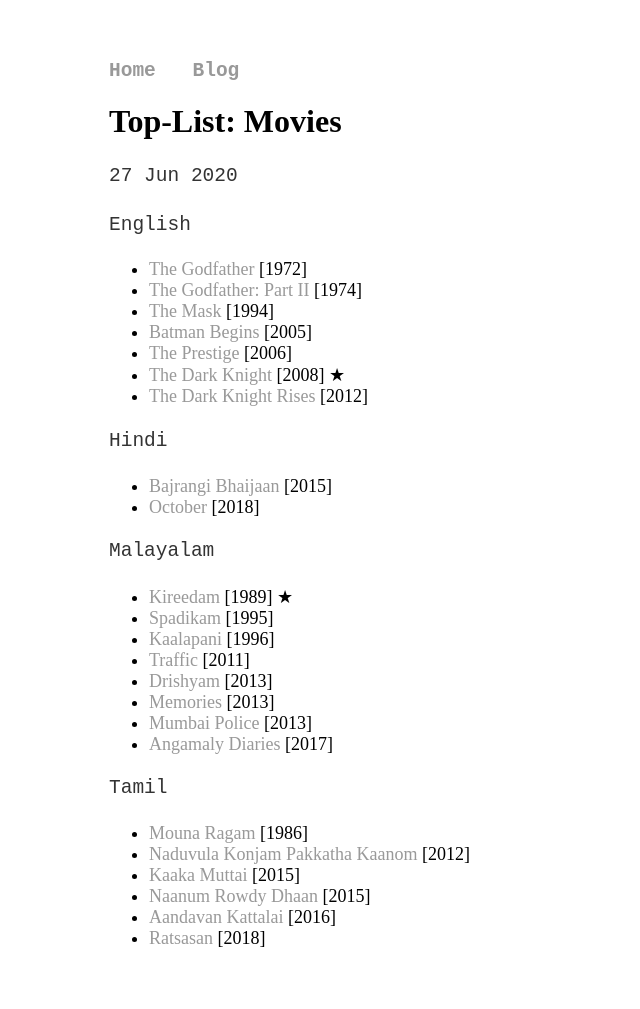
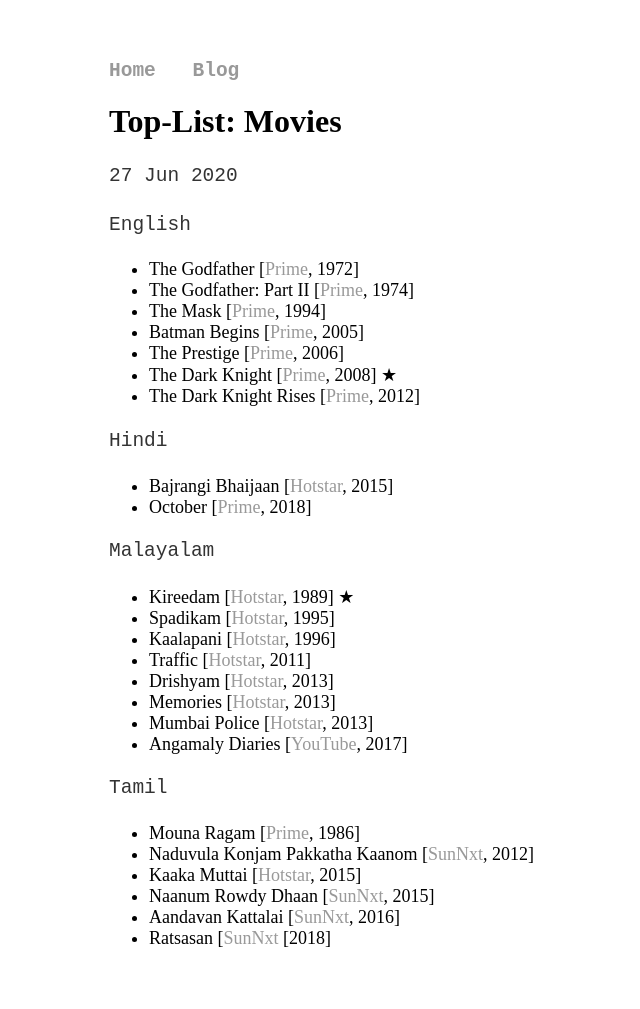
Before and after one commit to joe019/joe019.github.io, a Jekyll site: the page built from _posts/2020-06-27-movies.md, in a window 1280 px wide. Shown: the whole page, without its empty margins (51-691 px from the left). Built offline with Jekyll 4.4.1, drawn with Linux system fonts in a browser that asks for light colours.

Commit message:
Restructuring

```diff
--- a/_posts/2020-06-27-movies.md
+++ b/_posts/2020-06-27-movies.md
@@ -5,32 +5,32 @@
 ---
 
 English
-* [The Godfather](https://www.primevideo.com/detail/0KZWS1PUOY12ZSOC1ENY7F2COB) [1972]
-* [The Godfather: Part II](https://www.primevideo.com/detail/0M29QHEWWF4FRHWY7WUQ4M0RVF) [1974]
-* [The Mask](https://www.primevideo.com/detail/0QKB4HLAYWYYJ7IZJYO0GSXWEJ) [1994]
-* [Batman Begins](https://www.primevideo.com/detail/0P9EP6QWO8S60WBB7030KAV4Z7) [2005]
-* [The Prestige](https://www.primevideo.com/detail/0NHF8XHW3MHY857TGPSWTYCXTI) [2006]
-* [The Dark Knight](https://www.primevideo.com/detail/0QSTXR0EXWWYI4D3UGMLFM4A0Q) [2008] &#9733;
-* [The Dark Knight Rises](https://www.primevideo.com/detail/0HX4ZJ73JRAEWPVUE5ZA7ALIIX) [2012]
+* The Godfather [[Prime](https://www.primevideo.com/detail/0KZWS1PUOY12ZSOC1ENY7F2COB), 1972]
+* The Godfather: Part II [[Prime](https://www.primevideo.com/detail/0M29QHEWWF4FRHWY7WUQ4M0RVF), 1974]
+* The Mask [[Prime](https://www.primevideo.com/detail/0QKB4HLAYWYYJ7IZJYO0GSXWEJ), 1994]
+* Batman Begins [[Prime](https://www.primevideo.com/detail/0P9EP6QWO8S60WBB7030KAV4Z7), 2005]
+* The Prestige [[Prime](https://www.primevideo.com/detail/0NHF8XHW3MHY857TGPSWTYCXTI), 2006]
+* The Dark Knight [[Prime](https://www.primevideo.com/detail/0QSTXR0EXWWYI4D3UGMLFM4A0Q), 2008] &#9733;
+* The Dark Knight Rises [[Prime](https://www.primevideo.com/detail/0HX4ZJ73JRAEWPVUE5ZA7ALIIX), 2012]
 
 Hindi
-* [Bajrangi Bhaijaan](https://www.hotstar.com/in/movies/bajrangi-bhaijaan/1000071777) [2015]
-* [October](https://www.primevideo.com/detail/0KVOW5B1SGGC67U9R3BX2F7KXB) [2018]
+* Bajrangi Bhaijaan [[Hotstar](https://www.hotstar.com/in/movies/bajrangi-bhaijaan/1000071777), 2015]
+* October [[Prime](https://www.primevideo.com/detail/0KVOW5B1SGGC67U9R3BX2F7KXB), 2018]
 
 Malayalam
-* [Kireedam](https://www.hotstar.com/in/movies/kireedam/1000110732) [1989] &#9733;
-* [Spadikam](https://www.hotstar.com/in/movies/spadikam/1000160352) [1995]
-* [Kaalapani](https://www.hotstar.com/in/movies/kaalapani/1000151810) [1996]
-* [Traffic](https://www.hotstar.com/in/movies/traffic/1000100644) [2011]
-* [Drishyam](https://www.hotstar.com/in/movies/drishyam/1000051783) [2013]
-* [Memories](https://www.hotstar.com/in/movies/memories/1000080775) [2013]
-* [Mumbai Police](https://www.hotstar.com/in/movies/mumbai-police/1000081082) [2013]
-* [Angamaly Diaries](https://www.youtube.com/watch?v=9mRG1GVxtkY) [2017]
+* Kireedam [[Hotstar](https://www.hotstar.com/in/movies/kireedam/1000110732), 1989] &#9733;
+* Spadikam [[Hotstar](https://www.hotstar.com/in/movies/spadikam/1000160352), 1995]
+* Kaalapani [[Hotstar](https://www.hotstar.com/in/movies/kaalapani/1000151810), 1996]
+* Traffic [[Hotstar](https://www.hotstar.com/in/movies/traffic/1000100644), 2011]
+* Drishyam [[Hotstar](https://www.hotstar.com/in/movies/drishyam/1000051783), 2013]
+* Memories [[Hotstar](https://www.hotstar.com/in/movies/memories/1000080775), 2013]
+* Mumbai Police [[Hotstar](https://www.hotstar.com/in/movies/mumbai-police/1000081082), 2013]
+* Angamaly Diaries [[YouTube](https://www.youtube.com/watch?v=9mRG1GVxtkY), 2017]
 
 Tamil
-* [Mouna Ragam](https://www.primevideo.com/detail/0KN7YBDJ8UZNMGZZ4U1PPTSRT0) [1986]
-* [Naduvula Konjam Pakkatha Kaanom](https://www.sunnxt.com/movie/detail/7086) [2012]
-* [Kaaka Muttai](https://www.hotstar.com/in/movies/kaaka-muttai/1000070415) [2015]
-* [Naanum Rowdy Dhaan](https://www.sunnxt.com/tamil-movie/detail/7258/naanum-rowdy-dhaan) [2015]
-* [Aandavan Kattalai](https://www.sunnxt.com/tamil-movie/detail/26183/aandavan-kattalai) [2016]
-* [Ratsasan](https://www.sunnxt.com/tamil-movie/detail/82686/ratsasan) [2018]
+* Mouna Ragam [[Prime](https://www.primevideo.com/detail/0KN7YBDJ8UZNMGZZ4U1PPTSRT0), 1986]
+* Naduvula Konjam Pakkatha Kaanom [[SunNxt](https://www.sunnxt.com/movie/detail/7086), 2012]
+* Kaaka Muttai [[Hotstar](https://www.hotstar.com/in/movies/kaaka-muttai/1000070415), 2015]
+* Naanum Rowdy Dhaan [[SunNxt](https://www.sunnxt.com/tamil-movie/detail/7258/naanum-rowdy-dhaan), 2015]
+* Aandavan Kattalai [[SunNxt](https://www.sunnxt.com/tamil-movie/detail/26183/aandavan-kattalai), 2016]
+* Ratsasan [[SunNxt](https://www.sunnxt.com/tamil-movie/detail/82686/ratsasan) [2018]
```
